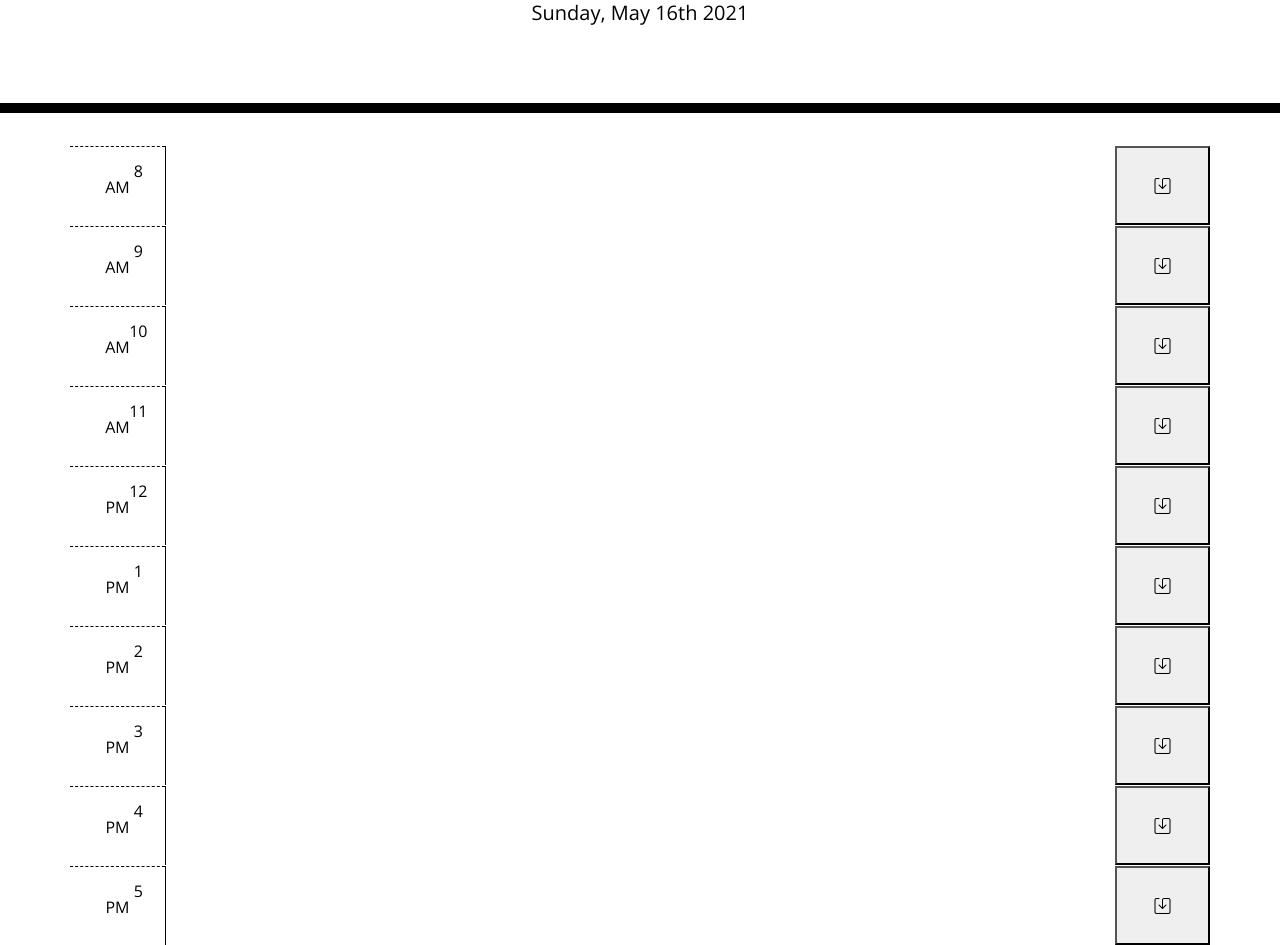
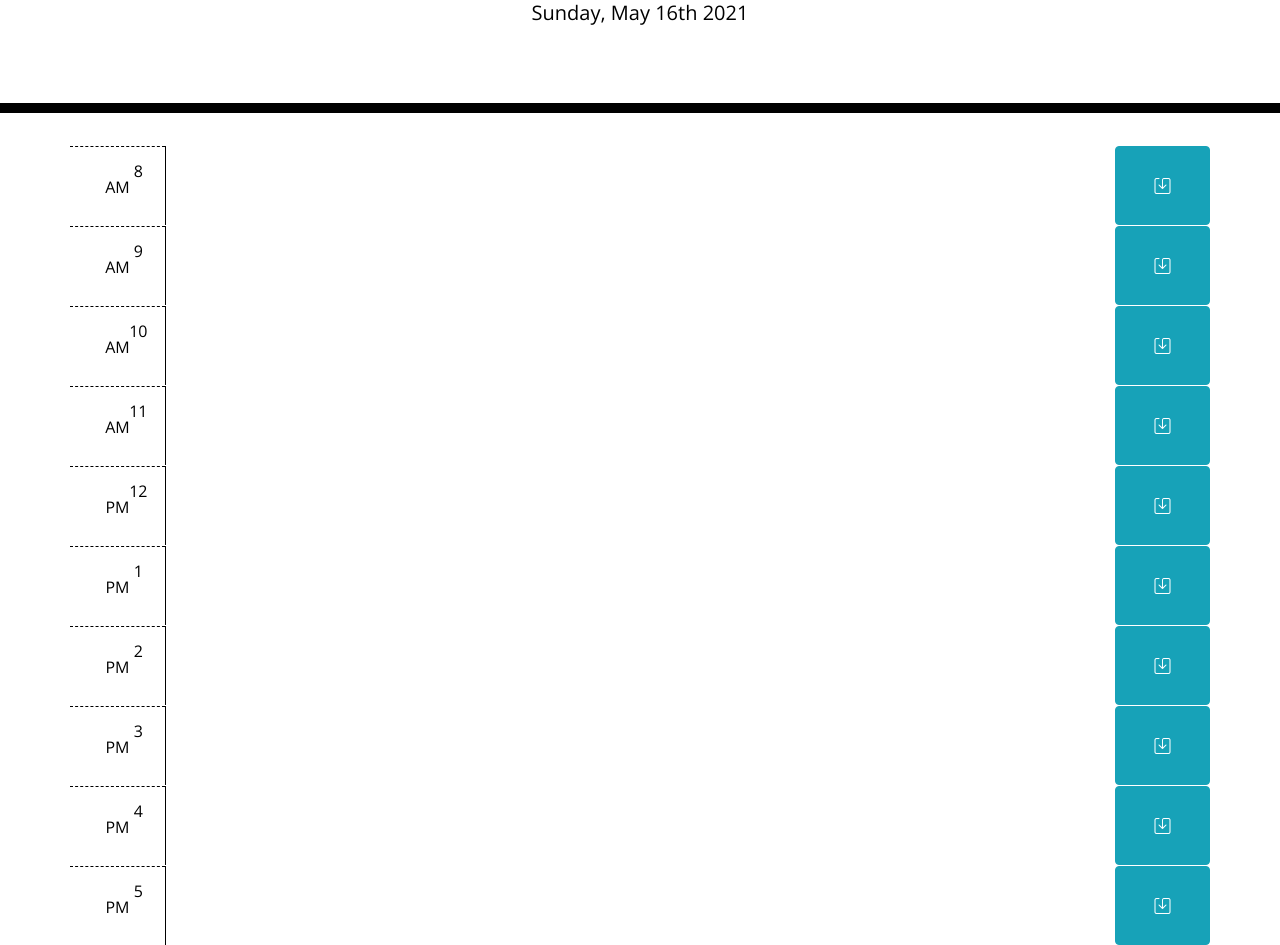
Before and after one commit to CrawleyJ2/schedule-schmedule, a plain HTML site: page index.html in a window 1280 px wide. Shown: the part 191-1136 px from the top of the page. Drawn offline with nearby package versions, Linux system fonts and the light colour scheme.

Commit message:
add button styling

```diff
--- a/index.html
+++ b/index.html
@@ -39,7 +39,7 @@
           8 AM
         </div>
         <textarea class="col-md-10 description"></textarea>
-          <button class="col-md-1"><i class="bi bi-save"></i></button>
+          <button class="col-md-1 btn btn-info"><i class="bi bi-save"></i></button>
       </div>
 
       <div id="nine" class="row time-block">
@@ -47,7 +47,7 @@
           9 AM
         </div>
         <textarea class="col-md-10 description"></textarea>
-          <button class="col-md-1"><i class="bi bi-save"></i></button>
+          <button class="col-md-1 btn btn-info"><i class="bi bi-save"></i></button>
       </div>
 
       <div id="ten" class="row time-block">
@@ -55,7 +55,7 @@
           10 AM
         </div>
         <textarea class="col-md-10 description"></textarea>
-          <button class="col-md-1"><i class="bi bi-save"></i></button>
+          <button class="col-md-1 btn btn-info"><i class="bi bi-save"></i></button>
       </div>
 
       <div id="eleven" class="row time-block">
@@ -63,7 +63,7 @@
           11 AM
         </div>
         <textarea class="col-md-10 description"></textarea>
-          <button class="col-md-1"><i class="bi bi-save"></i></button>
+          <button class="col-md-1 btn btn-info"><i class="bi bi-save"></i></button>
       </div>
 
       <div id="twelve" class="row time-block">
@@ -71,7 +71,7 @@
           12 PM
         </div>
         <textarea class="col-md-10 description"></textarea>
-          <button class="col-md-1"><i class="bi bi-save"></i></button>
+          <button class="col-md-1 btn btn-info"><i class="bi bi-save"></i></button>
       </div>
 
       <div id="one" class="row time-block">
@@ -79,7 +79,7 @@
           1 PM
         </div>
         <textarea class="col-md-10 description"></textarea>
-          <button class="col-md-1"><i class="bi bi-save"></i></button>
+          <button class="col-md-1 btn btn-info"><i class="bi bi-save"></i></button>
       </div>
 
       <div id="two" class="row time-block">
@@ -87,7 +87,7 @@
           2 PM
         </div>
         <textarea class="col-md-10 description"></textarea>
-          <button class="col-md-1"><i class="bi bi-save"></i></button>
+          <button class="col-md-1 btn btn-info"><i class="bi bi-save"></i></button>
       </div>
 
       <div id="three" class="row time-block">
@@ -95,7 +95,7 @@
           3 PM
         </div>
         <textarea class="col-md-10 description"></textarea>
-          <button class="col-md-1"><i class="bi bi-save"></i></button>
+          <button class="col-md-1 btn btn-info"><i class="bi bi-save"></i></button>
       </div>
 
       <div id="four" class="row time-block">
@@ -103,7 +103,7 @@
           4 PM
         </div>
         <textarea class="col-md-10 description"></textarea>
-          <button class="col-md-1"><i class="bi bi-save"></i></button>
+          <button class="col-md-1 btn btn-info"><i class="bi bi-save"></i></button>
       </div>
 
       <div id="five" class="row time-block">
@@ -111,7 +111,7 @@
           5 PM
         </div>
         <textarea class="col-md-10 description"></textarea>
-          <button class="col-md-1"><i class="bi bi-save"></i></button>
+          <button class="col-md-1 btn btn-info"><i class="bi bi-save"></i></button>
       </div>
     </div>
 
```
